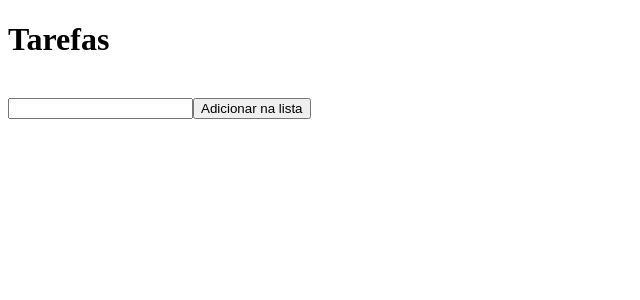
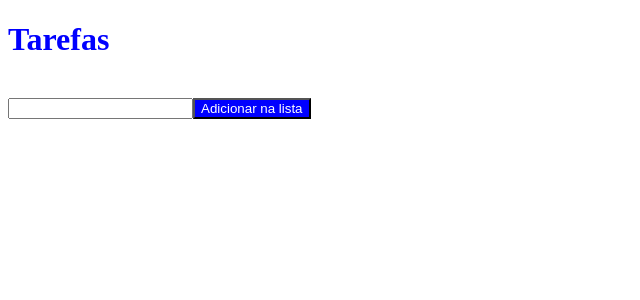
Before and after one commit to gabrielcarlos/apmsicredi, an Angular app in the folder apm-sicredi/: page / in a window 1280 px wide. Shown: the top 300 px of the page, without its empty margins (0-640 px from the left). Built offline with nearby package versions, Linux system fonts and the light colour scheme.

Commit message:
Criado modulo de lista de tarefas

```diff
--- a/apm-sicredi/src/app/app.component.css
+++ b/apm-sicredi/src/app/app.component.css
@@ -0,0 +1,8 @@
+h1 {
+    color: blue
+}
+
+ul li {
+    padding: 5px;
+    font-size: 20px;
+}
--- a/apm-sicredi/src/app/app.component.html
+++ b/apm-sicredi/src/app/app.component.html
@@ -2,9 +2,4 @@
 
 <br />
 
-<input type="text" [(ngModel)]="txtTarefa"/>
-<button type="button" (click)="adicionarTarefa()">Adicionar na lista</button>
-
-<ul>
-  <li *ngFor="let tarefa of listaDeTarefas">{{tarefa}}</li>
-</ul>
+<app-lista-tarefas></app-lista-tarefas>
--- a/apm-sicredi/src/app/app.component.ts
+++ b/apm-sicredi/src/app/app.component.ts
@@ -7,10 +7,5 @@ import { Component } from '@angular/core';
 })
 export class AppComponent {
   title = 'Tarefas';
-  listaDeTarefas = [];
-  txtTarefa = "";
 
-  adicionarTarefa() {
-   this.listaDeTarefas.push(this.txtTarefa);
-  }
 }
--- a/apm-sicredi/src/app/app.module.ts
+++ b/apm-sicredi/src/app/app.module.ts
@@ -2,10 +2,12 @@ import { BrowserModule } from '@angular/platform-browser';
 import { NgModule } from '@angular/core';
 import { FormsModule } from '@angular/forms';
 import { AppComponent } from './app.component';
+import { ListaTarefasComponent } from './lista-tarefas/lista-tarefas.component';
 
 @NgModule({
   declarations: [
-    AppComponent
+    AppComponent,
+    ListaTarefasComponent
   ],
   imports: [
     BrowserModule,
--- /dev/null
+++ b/apm-sicredi/src/app/lista-tarefas/lista-tarefas.component.css
@@ -0,0 +1,4 @@
+button{
+    color: white;
+    background-color: blue;
+}
--- /dev/null
+++ b/apm-sicredi/src/app/lista-tarefas/lista-tarefas.component.html
@@ -0,0 +1,6 @@
+<input type="text" [(ngModel)]="txtTarefa"/>
+<button type="button" (click)="adicionarTarefa()">Adicionar na lista</button>
+
+<ul>
+  <li *ngFor="let tarefa of listaDeTarefas">{{tarefa}}</li>
+</ul>
--- /dev/null
+++ b/apm-sicredi/src/app/lista-tarefas/lista-tarefas.component.ts
@@ -0,0 +1,18 @@
+import { Component, OnInit } from '@angular/core';
+
+@Component({
+  selector: 'app-lista-tarefas',
+  templateUrl: './lista-tarefas.component.html',
+  styleUrls: ['./lista-tarefas.component.css']
+})
+export class ListaTarefasComponent {
+
+  title = 'Tarefas';
+  listaDeTarefas = [];
+  txtTarefa = "";
+
+  adicionarTarefa() {
+   this.listaDeTarefas.push(this.txtTarefa);
+  }
+
+}
--- a/apm-sicredi/src/index.html
+++ b/apm-sicredi/src/index.html
@@ -2,7 +2,7 @@
 <html lang="en">
 <head>
   <meta charset="utf-8">
-  <title>ApmSicredi</title>
+  <title>Apm Sicredi</title>
   <base href="/">
 
   <meta name="viewport" content="width=device-width, initial-scale=1">
```
Also changed, not shown: 1 other file (tests, documents, lock files or other folders).
